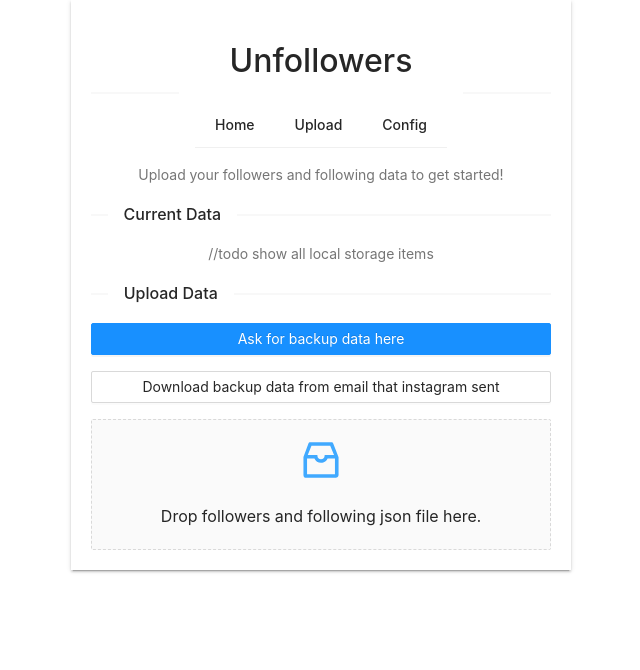
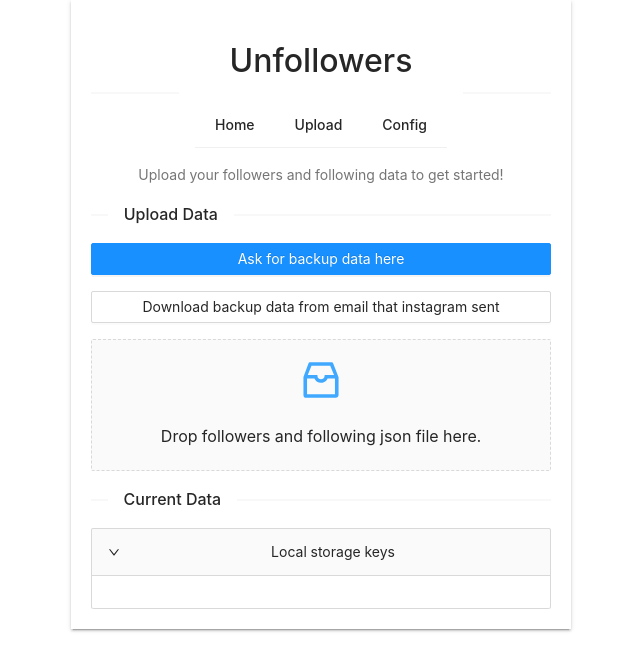
Before and after one commit to argaghulamahmad/unfollowers, a React (Create React App) app: page /upload in a window 1280 px wide. Shown: the top 670 px of the page, without its empty margins (319-959 px from the left). Built offline with nearby package versions, Linux system fonts and the light colour scheme.

Commit message:
Revamp Uploader.js comp

```diff
--- a/src/components/Uploader.js
+++ b/src/components/Uploader.js
@@ -1,8 +1,9 @@
 import {InboxOutlined} from '@ant-design/icons';
-import {Upload, notification, Button, Divider, Space} from "antd";
+import {Upload, notification, Button, Divider, Space, List, Card, Collapse} from "antd";
 import {acceptedUploadedFilenames, followersJsonFileName, followingJsonFileName} from "../consts";
 
 const {Dragger} = Upload;
+const {Panel} = Collapse;
 
 class Profile {
     constructor(username, connectedAt) {
@@ -25,12 +26,6 @@ const Uploader = () => (
                     </div>
                 )
             }
-        </div>
-        <div>
-            <Divider orientation="left">Current Data</Divider>
-            <Space direction="vertical" size="middle" style={{display: 'flex'}}>
-                //todo show all local storage items
-            </Space>
         </div>
         <div>
             <Divider orientation="left">Upload Data</Divider>
@@ -175,6 +170,26 @@ const Uploader = () => (
                 </Dragger>
             </Space>
         </div>
+        <div>
+            <Divider orientation="left">Current Data</Divider>
+            <Space direction="vertical" size="middle" style={{display: 'flex'}}>
+                <Collapse defaultActiveKey={['1']}>
+                    <Panel header="Local storage keys" key="1">
+                        <List>
+                            {
+                                Object.entries(localStorage).map(([key]) => {
+                                    return (
+                                        <List.Item>
+                                            {key}
+                                        </List.Item>
+                                    )
+                                })
+                            }
+                        </List>
+                    </Panel>
+                </Collapse>
+            </Space>
+        </div>
     </div>
 );
 
```
